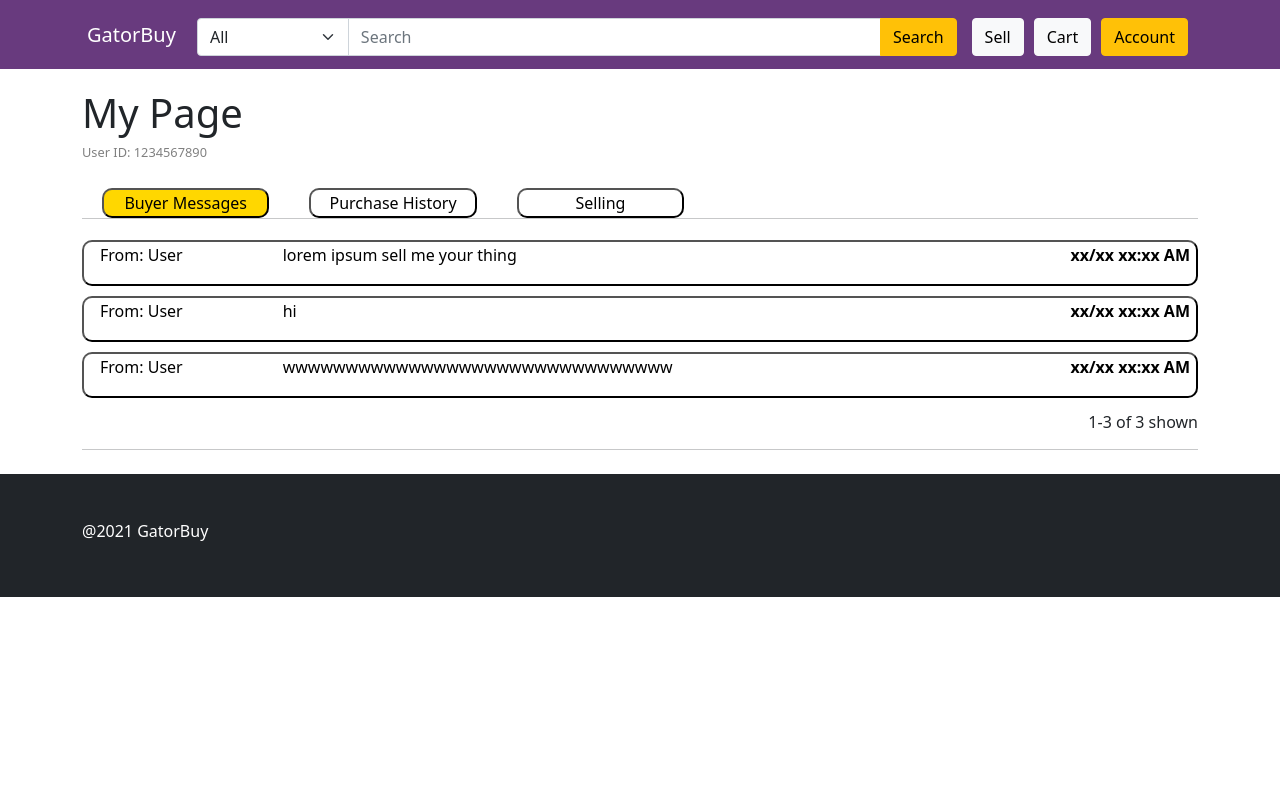
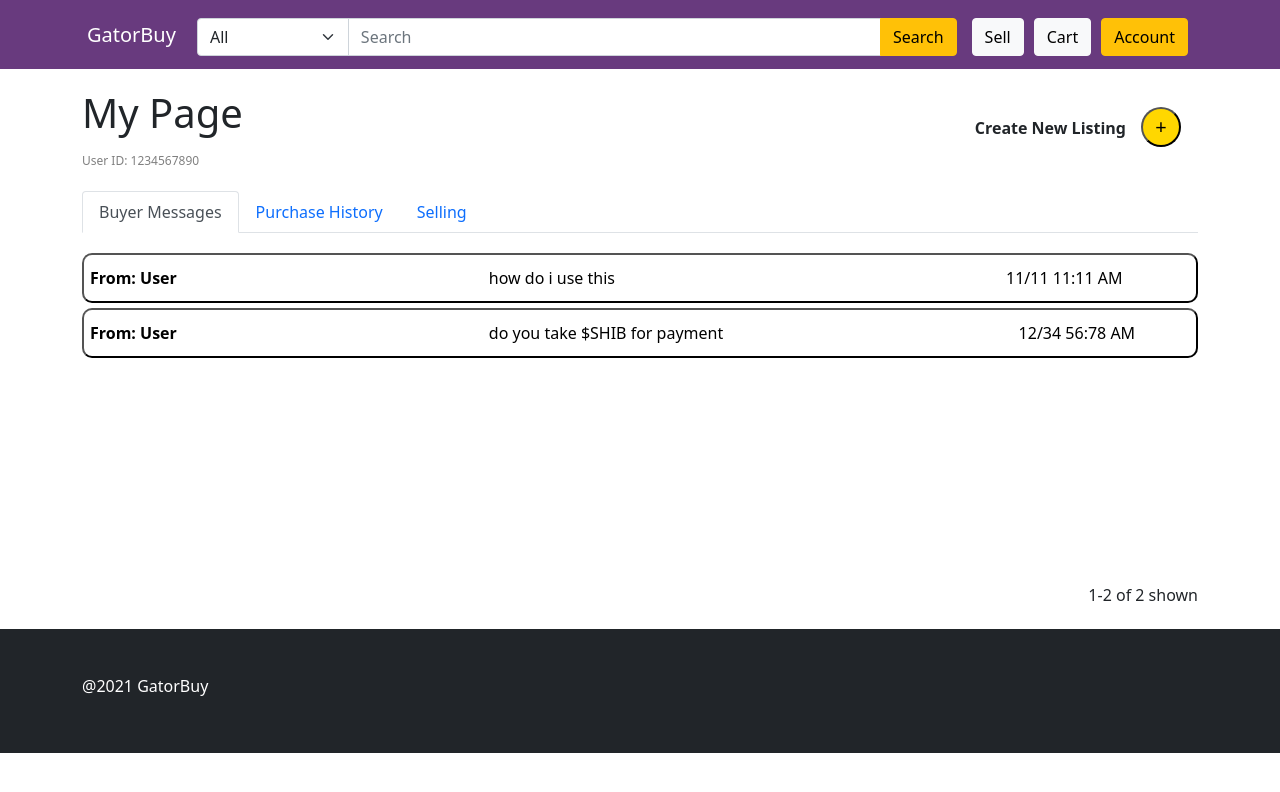
Before and after one commit to ohlesl1e/csc642-team11, a React (Create React App) app in the folder source/: page /seller in a window 1280 px wide. Both pictures are taken after a click on the tab "Buyer Messages". Shown: the top 792 px of the page. Built offline with nearby package versions, Linux system fonts and the light colour scheme.

Commit message:
UI for SellerPage implemented

```diff
--- a/source/src/pages/SellerPage.js
+++ b/source/src/pages/SellerPage.js
@@ -1,194 +1,181 @@
 import React from 'react'
 import { Container } from 'react-bootstrap'
+import Tabs from 'react-bootstrap/Tabs'
 import { useState } from 'react';
+
+import notebook from '../images/notebook.jpeg'
+import textbook from '../images/book.jpeg'
+import chair from '../images/chair.jpeg'
+import clock from '../images/clock.jpeg'
+import laptop from '../images/laptop.jpeg'
+
 
 function Seller() {
 
     // 0 = Buyer Messages
     // 1 = Purchase History
     // 2 = Selling
-
-    const [tab, set_tab] = useState(0);
-
-    console.log(tab);
+        const [key, setKey] = useState('home');
 
 
-    if (tab === 0) {
-        console.log( "!!!");
-        return (
+    return (
+            <Container >
             <div>
-                <Container>
-                    <h1 style={{ marginTop: '20px' }}>My Page</h1>
-                    <h6 style={{
-                        fontSize: '1vw',
-                        color: 'gray'
-                    }}> User ID: 1234567890</h6>
+                <h1 style={{ marginTop: '20px', marginBottom: '-30px' }}>My Page</h1>
+                <text style={{ marginLeft: '80%', marginRight: '15px' }}><b>Create New Listing</b></text>
+                <button style={{ fontSize: '20px', borderRadius: '100%', backgroundColor: 'gold', width: '40px', height: '40px' }}>+</button>
+            </div>
 
-                    <div class="tab">
-                        <button class="tablinks" name='messages' onclick={() => set_tab(0)} style={{
-                            backgroundColor: 'gold',
-                            borderRadius: '10px',
-                            margin: '20px 20px',
-                            marginBottom: '0px',
-                            width: '15%',
-                            fontSize: '100%'
-                        }}>Buyer Messages</button>
+            <div>
+                <text style={{ color: 'gray', fontSize: '12px' }}>User ID: 1234567890</text>
+            </div>
 
-                        <button class="tablinks" name='history' onclick={() => set_tab(1)} style={{
-                            backgroundColor: 'white',
-                            borderRadius: '10px',
-                            margin: '20px 20px',
-                            marginBottom: '0px',
-                            width: '15%',
-                            fontSize: '100%'
+            <div>
+                 <Tabs
+                    id="mypage"
+                    activeKey={key}
+                    onSelect={(k) => setKey(k)}
+                    style={{ marginTop: '20px', marginBottom: '20px' }}
+                >
+                    <Tabs.Tab eventKey="messages" title="Buyer Messages" selected='true'>
+                        <button style={{ width: '100%', height: '50px', borderRadius: '10px', backgroundColor: 'white', textAlign: 'left', marginBottom: '5px' }}>
+                            <b>From: User</b>
+                            &nbsp;&nbsp;&nbsp;&nbsp;&nbsp;&nbsp;&nbsp;&nbsp;&nbsp;&nbsp;&nbsp;&nbsp;&nbsp;&nbsp;&nbsp;&nbsp;&nbsp;&nbsp;&nbsp;&nbsp;&nbsp;&nbsp;&nbsp;&nbsp; { /* wow coding */ }
+                            &nbsp;&nbsp;&nbsp;&nbsp;&nbsp;&nbsp;&nbsp;&nbsp;&nbsp;&nbsp;&nbsp;&nbsp;&nbsp;&nbsp;&nbsp;&nbsp;&nbsp;&nbsp;&nbsp;&nbsp;&nbsp;&nbsp;&nbsp;&nbsp;
+                            &nbsp;&nbsp;&nbsp;&nbsp;&nbsp;&nbsp;&nbsp;&nbsp;&nbsp;&nbsp;&nbsp;&nbsp;&nbsp;&nbsp;&nbsp;&nbsp;&nbsp;&nbsp;&nbsp;&nbsp;&nbsp;&nbsp;&nbsp;&nbsp;
 
-                        }}>Purchase History</button>
 
-                        <button class="tablinks" name='selling' onclick={() => set_tab(2)} style={{
-                            backgroundColor: 'white',
-                            borderRadius: '10px',
-                            margin: '20px 20px',
-                            marginBottom: '0px',
-                            width: '15%',
-                            fontSize: '100%'
-                        }}>Selling</button>
-                    </div>
+                            how do i use this
 
-                    <div>
-                        <hr style={{ marginTop: '0px' }}></hr>
-                    </div>
+                            &nbsp;&nbsp;&nbsp;&nbsp;&nbsp;&nbsp;&nbsp;&nbsp;&nbsp;&nbsp;&nbsp;&nbsp;&nbsp;&nbsp;&nbsp;&nbsp;&nbsp;&nbsp;&nbsp;&nbsp;&nbsp;&nbsp;&nbsp;&nbsp;
+                            &nbsp;&nbsp;&nbsp;&nbsp;&nbsp;&nbsp;&nbsp;&nbsp;&nbsp;&nbsp;&nbsp;&nbsp;&nbsp;&nbsp;&nbsp;&nbsp;&nbsp;&nbsp;&nbsp;&nbsp;&nbsp;&nbsp;&nbsp;&nbsp;
+                            &nbsp;&nbsp;&nbsp;&nbsp;&nbsp;&nbsp;&nbsp;&nbsp;&nbsp;&nbsp;&nbsp;&nbsp;&nbsp;&nbsp;&nbsp;&nbsp;&nbsp;&nbsp;&nbsp;&nbsp;&nbsp;&nbsp;&nbsp;&nbsp;
+                            &nbsp;&nbsp;&nbsp;&nbsp;&nbsp;&nbsp;&nbsp;&nbsp;&nbsp;&nbsp;&nbsp;&nbsp;&nbsp;&nbsp;&nbsp;&nbsp;&nbsp;
 
-                    <div>
+                            11/11 11:11 AM
+                        </button>
+                        <button style={{ width: '100%', height: '50px', borderRadius: '10px', backgroundColor: 'white', textAlign: 'left', marginBottom: '5px' }}>
+                            <b>From: User</b>
+                            &nbsp;&nbsp;&nbsp;&nbsp;&nbsp;&nbsp;&nbsp;&nbsp;&nbsp;&nbsp;&nbsp;&nbsp;&nbsp;&nbsp;&nbsp;&nbsp;&nbsp;&nbsp;&nbsp;&nbsp;&nbsp;&nbsp;&nbsp;&nbsp;
+                            &nbsp;&nbsp;&nbsp;&nbsp;&nbsp;&nbsp;&nbsp;&nbsp;&nbsp;&nbsp;&nbsp;&nbsp;&nbsp;&nbsp;&nbsp;&nbsp;&nbsp;&nbsp;&nbsp;&nbsp;&nbsp;&nbsp;&nbsp;&nbsp;
+                            &nbsp;&nbsp;&nbsp;&nbsp;&nbsp;&nbsp;&nbsp;&nbsp;&nbsp;&nbsp;&nbsp;&nbsp;&nbsp;&nbsp;&nbsp;&nbsp;&nbsp;&nbsp;&nbsp;&nbsp;&nbsp;&nbsp;&nbsp;&nbsp;
 
-                        <button class="tablinks" onclick="open(event, 'From: User')" style={{
-                            backgroundColor: 'white',
-                            borderRadius: '10px',
-                            marginTop: '5px',
-                            marginBottom: '5px',
-                            width: '100%',
-                            textAlign: 'left'
-                        }}>
+                            do you take $SHIB for payment
 
-                            <p style={{ textAlign: 'left', marginLeft: '10px' }}>
-                                From: User
+                            &nbsp;&nbsp;&nbsp;&nbsp;&nbsp;&nbsp;&nbsp;&nbsp;&nbsp;&nbsp;&nbsp;&nbsp;&nbsp;&nbsp;&nbsp;&nbsp;&nbsp;&nbsp;&nbsp;&nbsp;&nbsp;&nbsp;&nbsp;&nbsp;
+                            &nbsp;&nbsp;&nbsp;&nbsp;&nbsp;&nbsp;&nbsp;&nbsp;&nbsp;&nbsp;&nbsp;&nbsp;&nbsp;&nbsp;&nbsp;&nbsp;&nbsp;&nbsp;&nbsp;&nbsp;&nbsp;&nbsp;&nbsp;&nbsp;
+                            &nbsp;&nbsp;&nbsp;&nbsp;&nbsp;&nbsp;&nbsp;&nbsp;&nbsp;&nbsp;&nbsp;&nbsp;&nbsp;&nbsp;&nbsp;&nbsp;&nbsp;&nbsp;&nbsp;
+                            12/34 56:78 AM
+                        </button>
+                        <div style={{ textAlign: 'right', marginTop: '20%'}}>
+                            <h6>1-2 of 2 shown</h6>
+                        </div>
 
-                                <span style={{ marginLeft: '100px' }} >
-                                    lorem ipsum sell me your thing
-                                </span>
-                                <span style={{ float: 'right' }}>
-                                    <b> xx/xx xx:xx AM</b>
-                                </span>
+                    </Tabs.Tab>
 
-                            </p>
+                    <Tabs.Tab eventKey="history" title="Purchase History">
+                        <button style={{ width: '90%', height: '150px', borderRadius: '10px', backgroundColor: 'white', textAlign: 'left', marginBottom: '5px' }}>
+                            <img src={textbook} width="120px" height="100px" style={{ marginTop: '0px', marginLeft: '20px' }}></img>
+                            <h6 style={{ marginTop: '-100px', marginLeft: '25%' }}>
+                                React-Bootstrap For Dummies, 5th Edition
+                            </h6>
+                            <h6 style={{ marginLeft: '25%' }}>
+                                $249
+                            </h6>
+                            <br></br>
+                            <text style={{ marginLeft: '25%' }}>Delivery Fulfilled</text>
+                            <h6 style={{ color: 'gray', fontSize: '12px', marginTop: '-10px', marginBottom: '-10px', marginLeft: '85%' }}>Purchased 12/13 11:58 PM</h6>
                         </button>
 
-                        <button class="tablinks" onclick="open(event, 'From: User')" style={{
-                            backgroundColor: 'white',
-                            borderRadius: '10px',
-                            marginTop: '5px',
-                            marginBottom: '5px',
-                            width: '100%',
-                            textAlign: 'left'
-                        }}>
-
-                            <p style={{ textAlign: 'left', marginLeft: '10px' }}>
-                                From: User
-
-                                <span style={{ marginLeft: '100px' }} >
-                                    hi
-                                </span>
-                                <span style={{ float: 'right' }}>
-                                    <b> xx/xx xx:xx AM</b>
-                                </span>
-
-                            </p>
+                        <button style={{ width: '90%', height: '150px', borderRadius: '10px', backgroundColor: 'white', textAlign: 'left', marginBottom: '5px' }}>
+                            <img src={notebook} width="120px" height="100px" style={{ marginTop: '0px', marginLeft: '20px' }}></img>
+                            <h6 style={{ marginTop: '-100px', marginLeft: '25%' }}>
+                                CSC 642 Final Exam Answers Notebook
+                            </h6>
+                            <h6 style={{ marginLeft: '25%' }}>
+                                $99,999.02
+                            </h6>
+                            <br></br>
+                            <text style={{ marginLeft: '25%' }}>Delivery Pending</text>
+                            <h6 style={{ color: 'gray', fontSize: '12px', marginTop: '-10px', marginBottom: '-10px', marginLeft: '85%' }}>Purchased 12/2 03:24 PM</h6>
                         </button>
 
-                        <button class="tablinks" onclick="open(event, 'From: User')" style={{
-                            backgroundColor: 'white',
-                            borderRadius: '10px',
-                            marginTop: '5px',
-                            marginBottom: '5px',
-                            width: '100%',
-                            textAlign: 'left'
-                        }}>
+                        <button style={{ width: '90%', height: '150px', borderRadius: '10px', backgroundColor: 'white', textAlign: 'left', marginBottom: '5px' }}>
+                            <img src={laptop} width="120px" height="100px" style={{ marginTop: '0px', marginLeft: '20px' }}></img>
+                            <h6 style={{ marginTop: '-100px', marginLeft: '25%' }}>
+                                iLaptop
+                            </h6>
+                            <h6 style={{ marginLeft: '25%' }}>
+                                $600
+                            </h6>
+                            <br></br>
+                            <text style={{ marginLeft: '25%' }}>Delivery Pending</text>
+                            <h6 style={{ color: 'gray', fontSize: '12px', marginTop: '-10px', marginBottom: '-10px', marginLeft: '85%' }}>Purchased 2/22 01:31 AM</h6>
+                        </button>
 
-                            <p style={{ textAlign: 'left', marginLeft: '10px' }}>
-                                From: User
+                        <div style={{ textAlign: 'right', marginTop: '5%' }}>
+                            <h6>1-3 of 3 shown</h6>
+                        </div>
 
-                                <span style={{ marginLeft: '100px' }} >
-                                    wwwwwwwwwwwwwwwwwwwwwwwwwwwwwww
-                                </span>
-                                <span style={{ float: 'right' }}>
-                                    <b> xx/xx xx:xx AM</b>
-                                </span>
 
-                            </p>
+                    </Tabs.Tab>
+
+
+                    <Tabs.Tab eventKey="selling" title="Selling" >
+                        <button style={{ width: '90%', height: '150px', borderRadius: '10px', backgroundColor: 'white', textAlign: 'left', marginBottom: '5px' }}>
+                            <div>
+                                <text style={{ marginLeft: '88%', fontSize: '12px', marginRight: '10px'}} >Approved/Live</text>
+                                <button style={{ width: '15px', height: '15px', borderRadius: '100%', backgroundColor: 'lime' }}></button>
+                            </div>
+                            <img src={chair} width="120px" height="100px" style={{ marginTop: '-20px', marginLeft: '20px' }}></img>
+                            <h6 style={{ marginTop: '-100px', marginLeft: '25%' }}>
+                                Used Chair
+                            </h6>
+                            <h6 style={{ marginLeft: '25%' }}>
+                                Best Offer - $99
+                            </h6>
+                            <br></br>
+                            <text style={{ marginLeft: '25%' }}>2 unreviewed offers</text>
+                            <h6 style={{ color: 'gray', fontSize: '12px', marginTop: '-10px', marginBottom: '-10px', marginLeft: '81%' }}>Listing Published 11/12 11:21 PM</h6>
+                        </button>
+
+                        <button style={{ width: '90%', height: '150px', borderRadius: '10px', backgroundColor: 'white', textAlign: 'left', marginBottom: '5px' }}>
+                            <div>
+                                <text style={{ marginLeft: '92%', fontSize: '12px', marginRight: '10px' }} >Denied</text>
+                                <button style={{ width: '15px', height: '15px', borderRadius: '100%', backgroundColor: 'red' }}></button>
+                            </div>
+                            <div>
+                                <text style={{ marginLeft: '91.5%', fontSize: '10px', marginRight: '10px', color: 'gray' }} >Click for Details</text>
+                            </div>
+                            <img src={clock} width="120px" height="100px" style={{ marginTop: '-40px', marginLeft: '20px' }}></img>
+                            <h6 style={{ marginTop: '-100px', marginLeft: '25%' }}>
+                                Free Time
+                            </h6>
+                            <h6 style={{ marginLeft: '25%' }}>
+                                Proposed Price - $12
+                            </h6>
+                            <br></br>
+                            <text style={{ marginLeft: '25%' }}>&nbsp;</text>
+                            <h6 style={{ color: 'gray', fontSize: '12px', marginTop: '-10px', marginBottom: '-10px', marginLeft: '79%' }}>Listing Reviewed at 12/14 08:41 AM</h6>
                         </button>
 
 
-                    </div>
 
-                    <div>
-                        <h6 style={{ textAlign: 'right', marginTop: '10px' }}>1-3 of 3 shown</h6>
-                        <hr></hr>
-                    </div>
-                </Container>
+
+
+                        <div style={{ textAlign: 'right', marginTop: '5%' }}>
+                            <h6>1-2 of 2 shown</h6>
+                        </div>
+                    </Tabs.Tab>
+                </Tabs>
             </div>
-        )
-    }
+            </Container>
 
-    else if (tab === 1) {
-        return (
-            <div>
-                <Container>
-                    <h1 style={{ marginTop: '20px' }}>My Page</h1>
-                    <h6 style={{
-                        fontSize: '1vw',
-                        color: 'gray'
-                    }}> User ID: 1234567890</h6>
-
-                    <div class="tab">
-                        <button class="tablinks" onclick="open(event, 'Buyer Messages')" style={{
-                            backgroundColor: 'gold',
-                            borderRadius: '10px',
-                            margin: '20px 20px',
-                            marginBottom: '0px',
-                            width: '15%',
-                            fontSize: '100%'
-                        }}>Buyer Messages</button>
-
-                        <button class="tablinks" onclick="open(event, 'Purchase History')" style={{
-                            backgroundColor: 'white',
-                            borderRadius: '10px',
-                            margin: '20px 20px',
-                            marginBottom: '0px',
-                            width: '15%',
-                            fontSize: '100%'
-
-                        }}>Purchase History</button>
-
-                        <button class="tablinks" onclick="open(event, 'Selling')" style={{
-                            backgroundColor: 'white',
-                            borderRadius: '10px',
-                            margin: '20px 20px',
-                            marginBottom: '0px',
-                            width: '15%',
-                            fontSize: '100%'
-                        }}>Selling</button>
-                    </div>
-
-                    <div>
-                        <hr style={{ marginTop: '0px' }}></hr>
-                    </div>
-
-                </Container>
-            </div>
         )
     }
 
 
 
-}
+
 
 export default Seller
```
